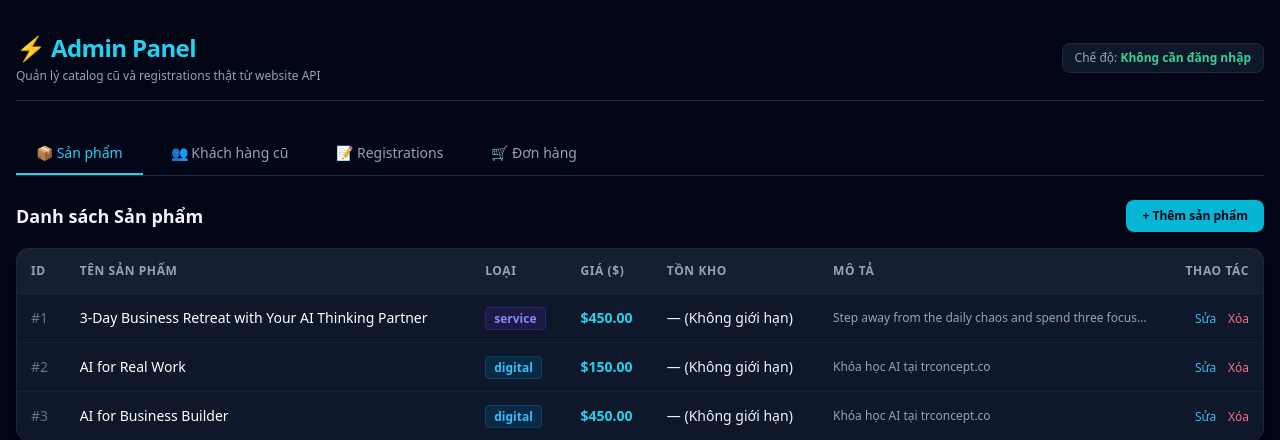
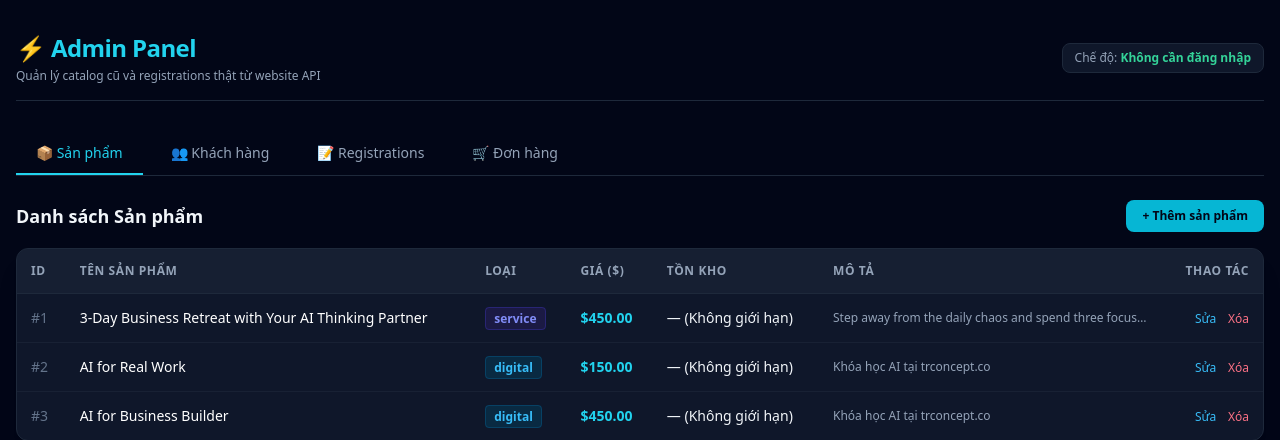
Before and after one commit to thuongr/trconcept-admin, a Flask app: page /admin in a window 1280 px wide. Shown: the top 440 px of the page. Run offline with Flask 3, Linux system fonts and the light colour scheme; data comes from the database, SQL or seed files in the repository; data that the repository does not hold is empty; some libraries are stand-ins or nearby versions.

Commit message:
chore: clarify live customer tab

```diff
--- a/templates/admin.html
+++ b/templates/admin.html
@@ -31,7 +31,7 @@
 
     <div class="flex space-x-2 border-b border-slate-800 mb-6">
       <button onclick="switchTab('products')" id="btn-products" class="tab-btn px-5 py-2.5 text-sm font-medium border-b-2 border-cyan-400 text-cyan-400 transition">📦 Sản phẩm</button>
-      <button onclick="switchTab('customers')" id="btn-customers" class="tab-btn px-5 py-2.5 text-sm font-medium border-b-2 border-transparent text-slate-400 hover:text-slate-200 transition">👥 Khách hàng cũ</button>
+      <button onclick="switchTab('customers')" id="btn-customers" class="tab-btn px-5 py-2.5 text-sm font-medium border-b-2 border-transparent text-slate-400 hover:text-slate-200 transition">👥 Khách hàng</button>
       <button onclick="switchTab('registrations')" id="btn-registrations" class="tab-btn px-5 py-2.5 text-sm font-medium border-b-2 border-transparent text-slate-400 hover:text-slate-200 transition">📝 Registrations</button>
       <button onclick="switchTab('orders')" id="btn-orders" class="tab-btn px-5 py-2.5 text-sm font-medium border-b-2 border-transparent text-slate-400 hover:text-slate-200 transition">🛒 Đơn hàng</button>
     </div>
```
